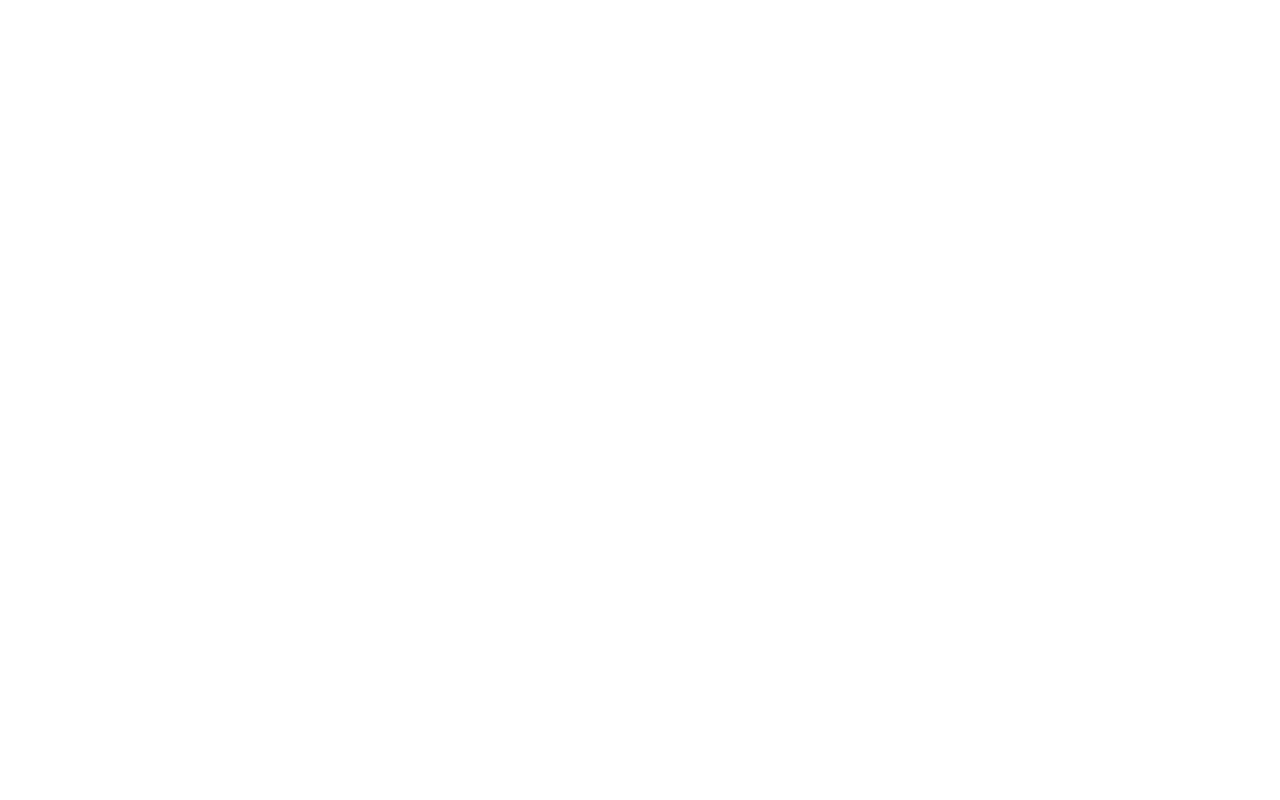
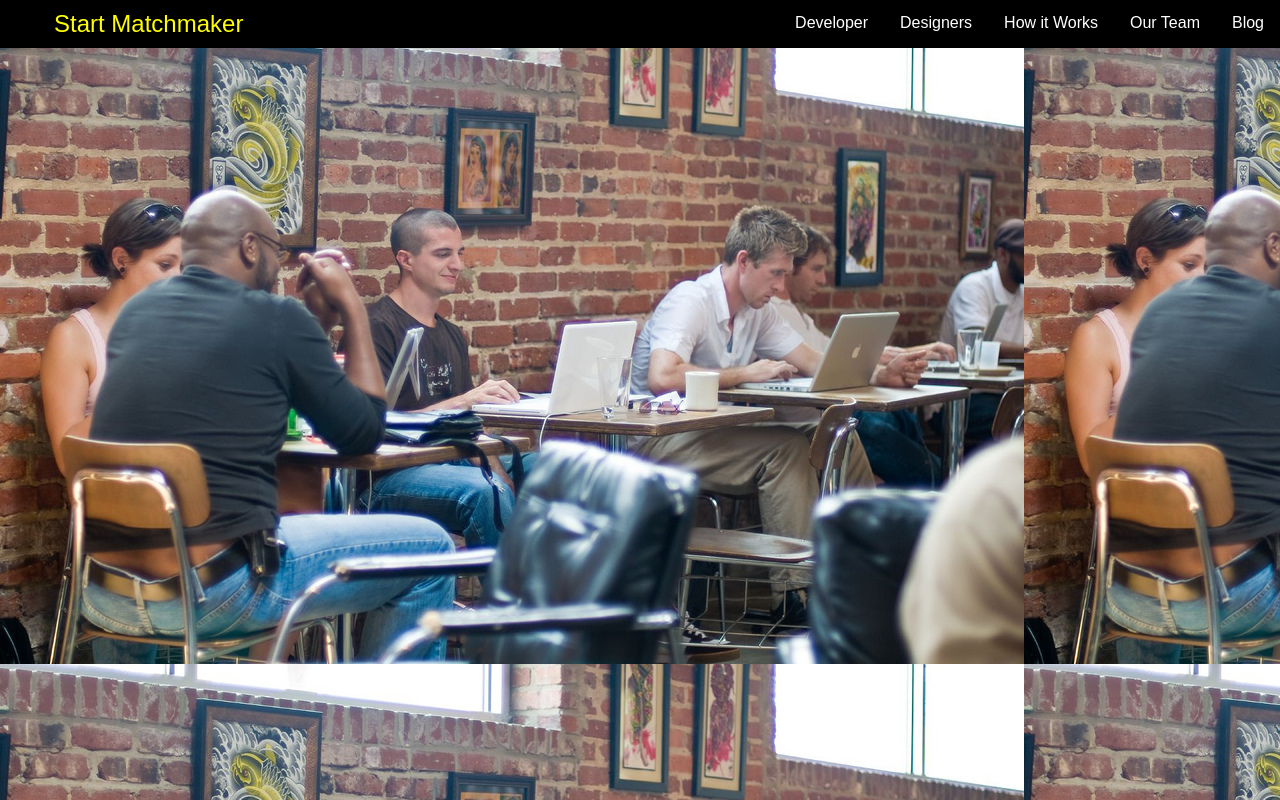
Before and after one commit to ricardo415/ricardo415.github.io, a plain HTML site: page class.work/startup-matchmaker/index.html in a window 1280 px wide. Drawn offline with Linux system fonts and the light colour scheme.

Commit message:
class work

```diff
--- a/class.work/startup-matchmaker/css/styles.css
+++ b/class.work/startup-matchmaker/css/styles.css
@@ -1,3 +1,37 @@
+#title{
+	float: left;
+	color: yellow;
+	font-size: 24px;
+	background: black;
+	padding: 10px 14px
+}
+
+
+ul {
+    list-style-type: none;
+    overflow: hidden;
+    background-color: black;
+}
+
+li {
+  float: right;
+}
+
+li a {
+    display: block;
+    color: white;
+    text-align: center;
+    padding: 14px 16px;
+    text-decoration: none;
+}
+
+body {
+background-image: url("../img/coworking.jpg")
+
+
+}
+
+
 /*
 
 FONT FAMILY HELPERS :)
--- a/class.work/startup-matchmaker/index.html
+++ b/class.work/startup-matchmaker/index.html
@@ -8,6 +8,19 @@
 
 </head>
 <body>
+	<header>
+<ul>
+  <li><a class="home" href="#home">Blog</a></li>
+  <li><a href="#team">Our Team</a></li>
+  <li><a href="#how-it-works">How it Works</a></li>
+  <li><a href="#designers">Designers</a></li>
+ <li><a href="#developer">Developer</a></li>
+ <li id="title" ="title">Start Matchmaker</li>
+</ul>
+
+</header>
 
 </body>
+
+
 </html>
```
